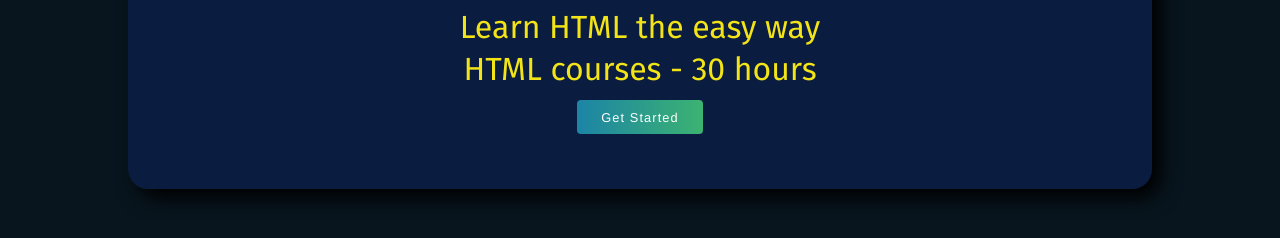
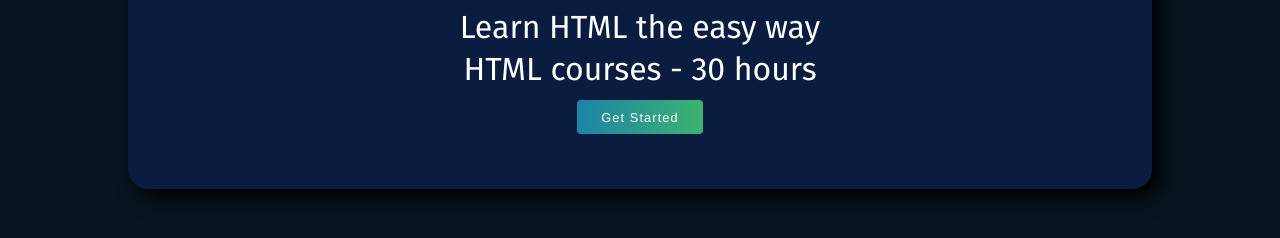
Before and after one commit to Darkcodelab/webpage, a plain HTML site: page index.html in a window 1280 px wide. Shown: the part 962-1200 px from the top of the page. Drawn offline with Linux system fonts and the light colour scheme.

Commit message:
Updating style.css

```diff
--- a/style.css
+++ b/style.css
@@ -103,7 +103,7 @@ main {
 .css,
 .javascript {
 
-    color: rgb(243, 228, 24);
+    color: white;
     font-size: 2rem;
     line-height: 130%;
     background: rgba(12, 32, 77, 0.7);
```
